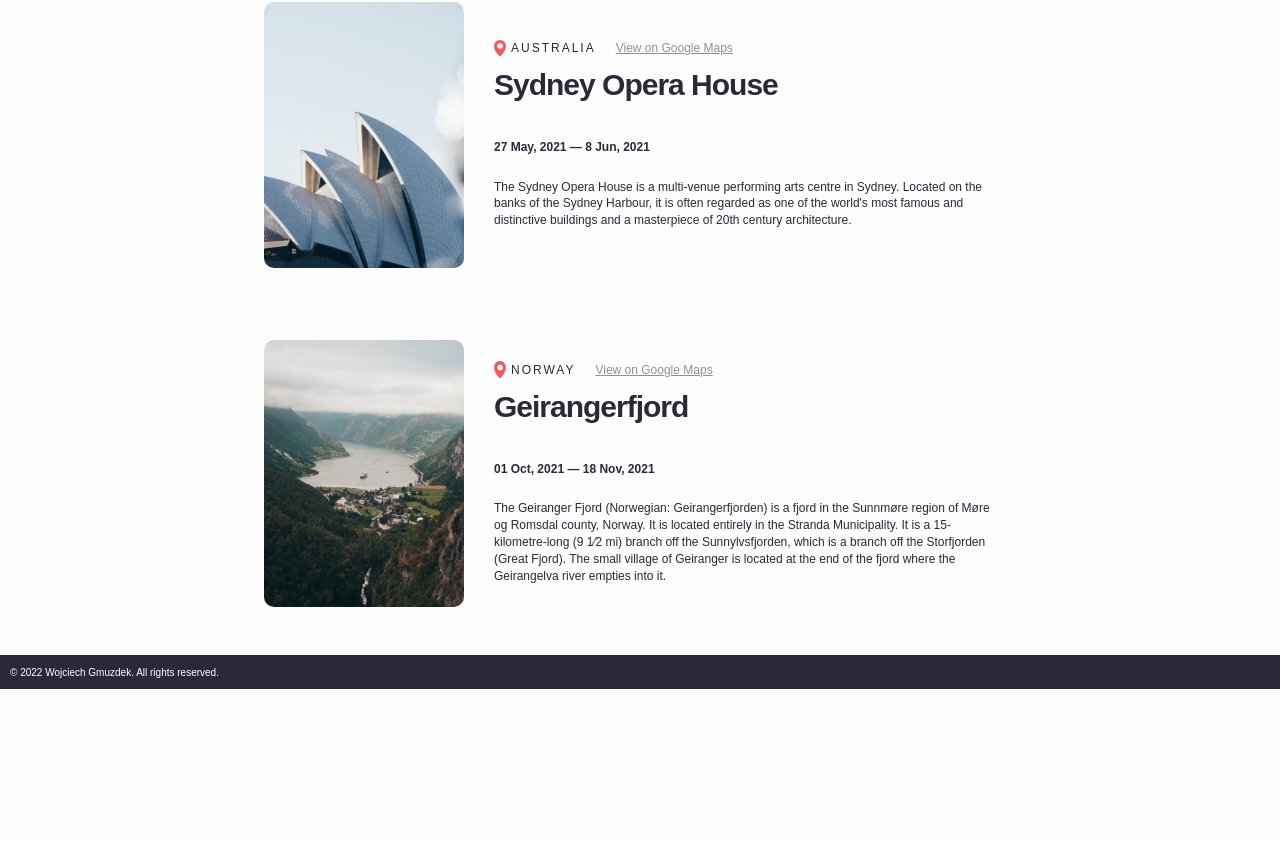
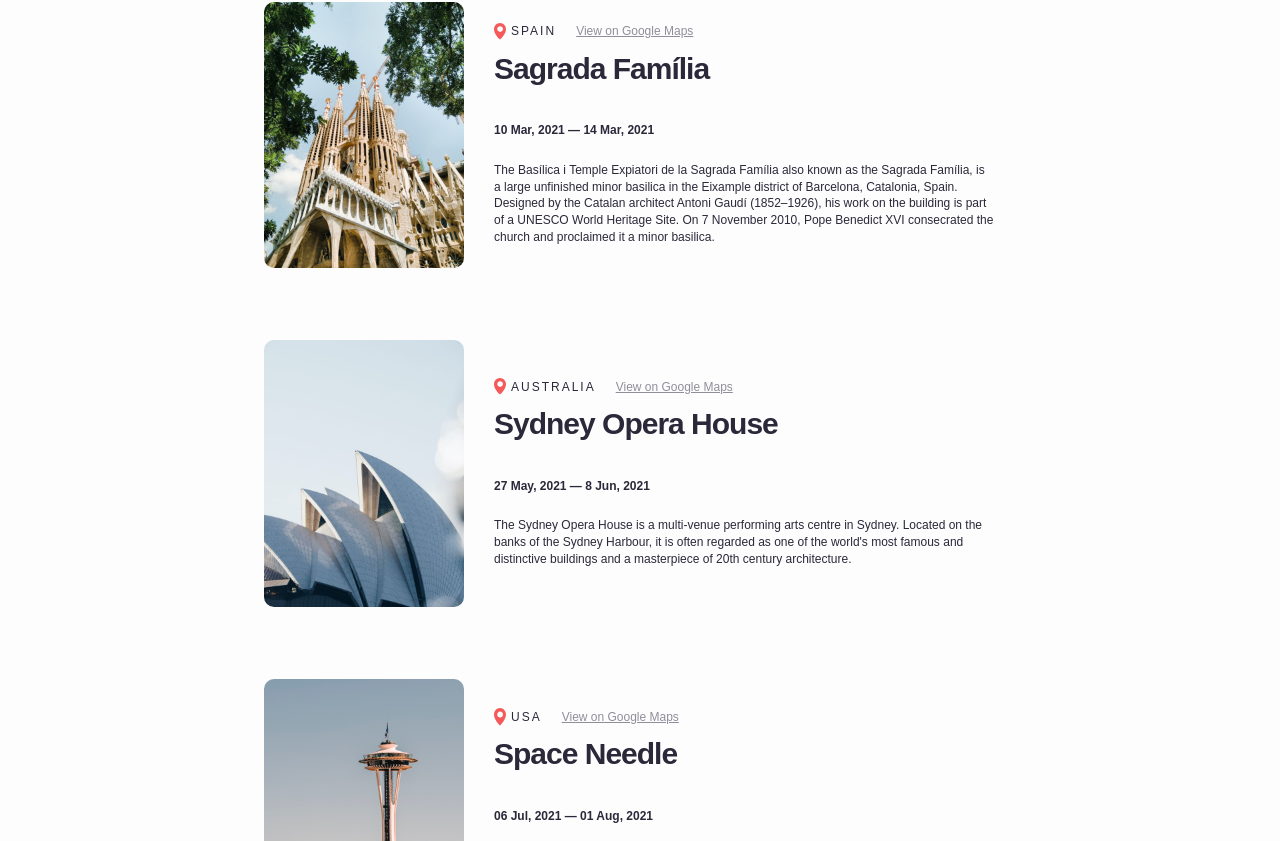
Before and after one commit to fontilan/travel-journal, a React (Create React App) app: page / in a window 1280 px wide. Shown: the part 439-1280 px from the top of the page. Before the commit the page ends 1128 px from the top, so only its background shows below. Built offline with nearby package versions, Linux system fonts and the light colour scheme; a web font is replaced by a local one.

Commit message:
add 2 more landmarks

```diff
--- a/src/data.js
+++ b/src/data.js
@@ -8,6 +8,17 @@
     description:
       "Mount Fuji (富士山, Fujisan), located on the island of Honshū, is the highest mountain in Japan, standing 3,776.24 m (12,389.2 ft). It is the second-highest volcano located on an island in Asia (after Mount Kerinci on the island of Sumatra), and seventh-highest peak of an island on Earth.",
     imageUrl: "japan.png",
+  },
+
+  {
+    title: "Sagrada Família",
+    location: "SPAIN",
+    googleMapsUrl: "https://goo.gl/maps/bimMJ4sPJcpkdgkd9",
+    startDate: "10 Mar, 2021",
+    endDate: "14 Mar, 2021",
+    description:
+      "The Basílica i Temple Expiatori de la Sagrada Família also known as the Sagrada Família, is a large unfinished minor basilica in the Eixample district of Barcelona, Catalonia, Spain. Designed by the Catalan architect Antoni Gaudí (1852–1926), his work on the building is part of a UNESCO World Heritage Site. On 7 November 2010, Pope Benedict XVI consecrated the church and proclaimed it a minor basilica.",
+    imageUrl: "sagrada.png",
   },
   {
     title: "Sydney Opera House",
@@ -20,10 +31,20 @@
     imageUrl: "sydney.png",
   },
   {
+    title: "Space Needle",
+    location: "USA",
+    googleMapsUrl: "https://goo.gl/maps/B3cTZiMFDjHRb8DU8",
+    startDate: "06 Jul, 2021",
+    endDate: "01 Aug, 2021",
+    description:
+      "The Space Needle is an observation tower in Seattle, Washington, United States. Considered to be an icon of the city and the Pacific Northwest, it has been designated a Seattle landmark. Located in the Lower Queen Anne neighborhood, it was built in the Seattle Center for the 1962 World's Fair, which drew over 2.3 million visitors.",
+    imageUrl: "needle.png",
+  },
+  {
     title: "Geirangerfjord",
     location: "NORWAY",
     googleMapsUrl: "https://goo.gl/maps/YmjVSwEUUoRLCiEe8",
-    startDate: "01 Oct, 2021",
+    startDate: "10 Oct, 2021",
     endDate: "18 Nov, 2021",
     description:
       "The Geiranger Fjord (Norwegian: Geirangerfjorden) is a fjord in the Sunnmøre region of Møre og Romsdal county, Norway. It is located entirely in the Stranda Municipality. It is a 15-kilometre-long (9 1⁄2 mi) branch off the Sunnylvsfjorden, which is a branch off the Storfjorden (Great Fjord). The small village of Geiranger is located at the end of the fjord where the Geirangelva river empties into it.",
```
